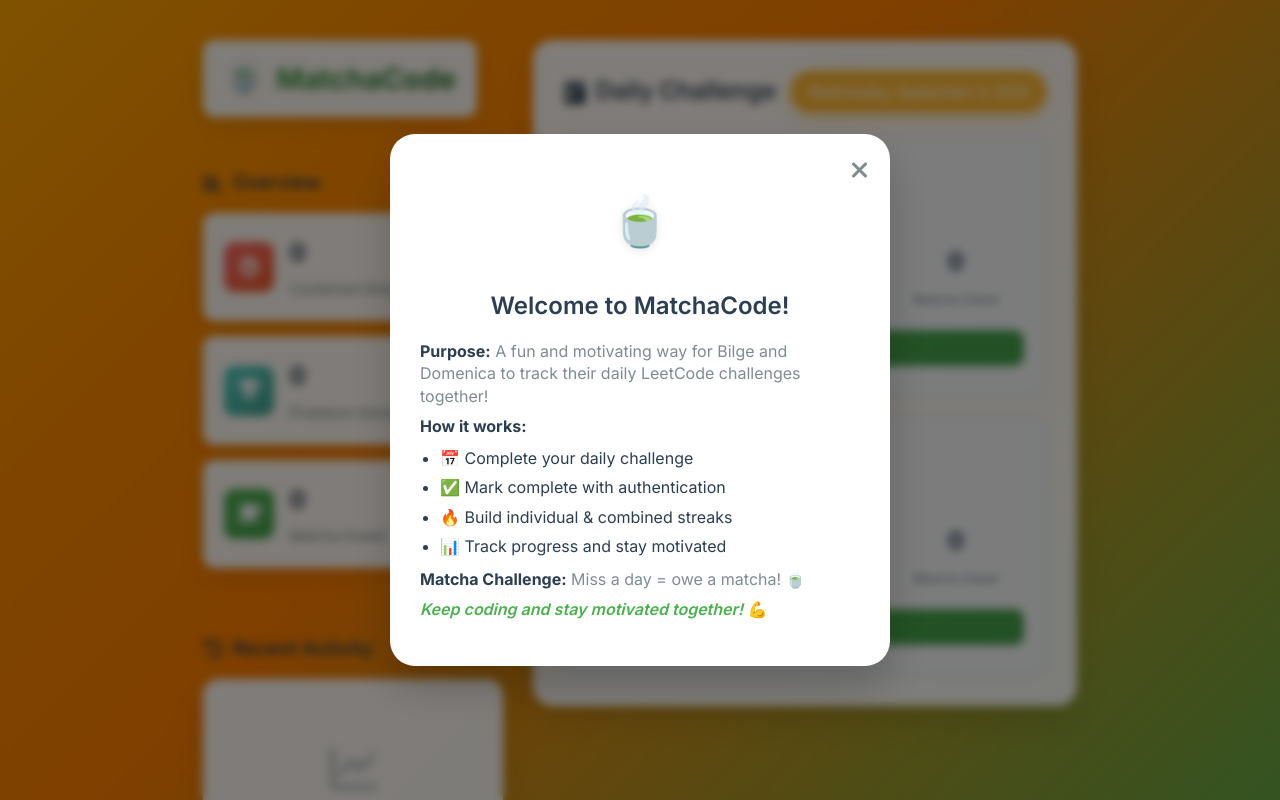
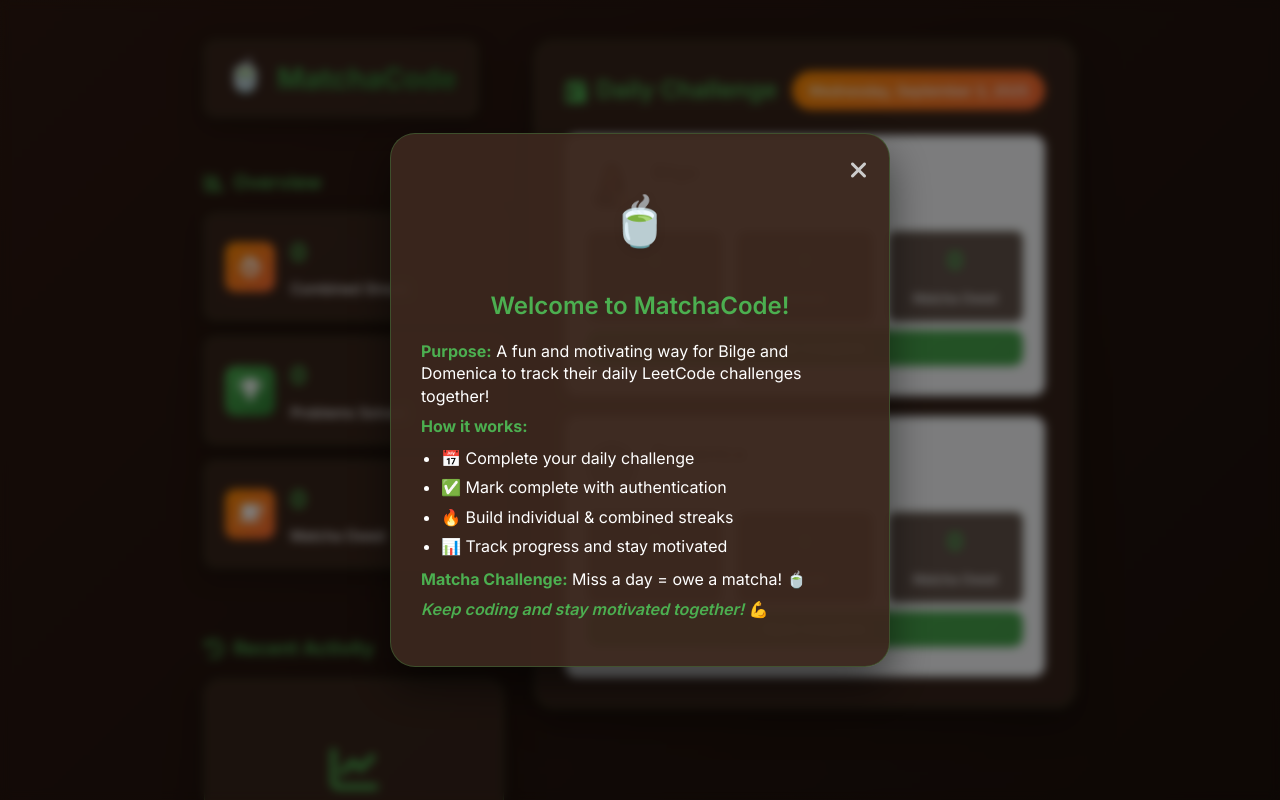
Before and after one commit to BilgeBengisu/MatchaCode, a website: page index.html in a window 1280 px wide. Both pictures are taken after a click on the element "🍵 MatchaCode". Shown: the top 800 px of the page. Drawn offline with Linux system fonts and the light colour scheme; grey boxes are pictures that could not be loaded.

Commit message:
color scheme changed to dark brown, green, white, orange

```diff
--- a/styles.css
+++ b/styles.css
@@ -7,9 +7,9 @@
 
 body {
     font-family: 'Inter', -apple-system, BlinkMacSystemFont, 'Segoe UI', Roboto, sans-serif;
-    background: linear-gradient(135deg, #FFA500 0%, #FF8C00 20%, #FF7F00 40%, #4CAF50 100%) !important;
+    background: linear-gradient(135deg, #2c1810 0%, #1a0f0a 100%) !important;
     min-height: 100vh;
-    color: #333;
+    color: #ffffff;
     line-height: 1.6;
 }
 
@@ -216,12 +216,12 @@
     display: inline-flex;
     align-items: center;
     gap: 12px;
-    background: rgba(255, 255, 255, 0.95);
+    background: rgba(60, 40, 30, 0.8);
     backdrop-filter: blur(10px);
     padding: 12px 20px;
     border-radius: 12px;
-    border: 1px solid rgba(255, 255, 255, 0.2);
-    box-shadow: 0 8px 25px rgba(0, 0, 0, 0.1);
+    border: 1px solid rgba(76, 175, 80, 0.3);
+    box-shadow: 0 8px 25px rgba(0, 0, 0, 0.3);
     max-width: 100%;
     cursor: pointer;
     transition: transform 0.2s ease, box-shadow 0.2s ease;
@@ -285,7 +285,7 @@
 .sidebar-title {
     font-size: 1.2rem;
     font-weight: 600;
-    color: #2c3e50;
+    color: #4CAF50;
     margin-bottom: 15px;
     display: flex;
     align-items: center;
@@ -309,15 +309,15 @@
 }
 
 .stat-card {
-    background: rgba(255, 255, 255, 0.95);
+    background: rgba(60, 40, 30, 0.8);
     backdrop-filter: blur(10px);
     border-radius: 12px;
     padding: 20px;
     display: flex;
     align-items: center;
     gap: 15px;
-    box-shadow: 0 8px 25px rgba(0, 0, 0, 0.1);
-    border: 1px solid rgba(255, 255, 255, 0.2);
+    box-shadow: 0 8px 25px rgba(0, 0, 0, 0.3);
+    border: 1px solid rgba(76, 175, 80, 0.3);
     transition: transform 0.3s ease;
 }
 
@@ -337,26 +337,26 @@
 }
 
 .stat-card:nth-child(1) .stat-icon {
-    background: linear-gradient(135deg, #ff6b6b, #ee5a24);
+    background: linear-gradient(135deg, #FF8C00, #FF6B35);
 }
 
 .stat-card:nth-child(2) .stat-icon {
-    background: linear-gradient(135deg, #4ecdc4, #44a08d);
+    background: linear-gradient(135deg, #4CAF50, #2E7D32);
 }
 
 .stat-card:nth-child(3) .stat-icon {
-    background: linear-gradient(135deg, #4CAF50, #45a049);
+    background: linear-gradient(135deg, #FF8C00, #FF6B35);
 }
 
 .stat-content h3 {
     font-size: 1.5rem;
     font-weight: 700;
-    color: #2c3e50;
+    color: #4CAF50;
     margin-bottom: 5px;
 }
 
 .stat-content p {
-    color: #7f8c8d;
+    color: #ffffff;
     font-weight: 500;
     font-size: 0.9rem;
 }
@@ -451,21 +451,22 @@
 .user-stat {
     text-align: center;
     padding: 10px;
-    background: #f8f9fa;
+    background: rgba(60, 40, 30, 0.8);
     border-radius: 8px;
+    border: 1px solid rgba(76, 175, 80, 0.2);
 }
 
 .stat-number {
     display: block;
     font-size: 1.5rem;
     font-weight: 700;
-    color: #2c3e50;
+    color: #4CAF50;
     margin-bottom: 5px;
 }
 
 .stat-label {
     font-size: 0.8rem;
-    color: #7f8c8d;
+    color: #ffffff;
     font-weight: 500;
 }
 
@@ -475,12 +476,12 @@
 }
 
 .challenge-card {
-    background: rgba(255, 255, 255, 0.95);
+    background: rgba(60, 40, 30, 0.8);
     backdrop-filter: blur(10px);
     border-radius: 20px;
     padding: 30px;
-    box-shadow: 0 15px 35px rgba(0, 0, 0, 0.1);
-    border: 1px solid rgba(255, 255, 255, 0.2);
+    box-shadow: 0 15px 35px rgba(0, 0, 0, 0.3);
+    border: 1px solid rgba(76, 175, 80, 0.3);
 }
 
 .challenge-header {
@@ -495,22 +496,19 @@
 .challenge-header h2 {
     font-size: 1.5rem;
     font-weight: 600;
-    color: #2c3e50;
+    color: #4CAF50;
     display: flex;
     align-items: center;
     gap: 10px;
 }
 
 .date-display {
-    background: rgba(255, 165, 0, 0.8);
-    backdrop-filter: blur(10px);
+    background: linear-gradient(135deg, #FF8C00, #FF6B35);
     color: white;
     padding: 8px 16px;
     border-radius: 20px;
     font-weight: 500;
     font-size: 0.9rem;
-    box-shadow: 0 4px 15px rgba(255, 165, 0, 0.4);
-    border: 1px solid rgba(255, 165, 0, 0.6);
 }
 
 .challenge-content {
@@ -590,10 +588,10 @@
 }
 
 .user-checkin-card {
-    background: #f8f9fa;
+    background: rgba(60, 40, 30, 0.6);
     border-radius: 12px;
     padding: 20px;
-    border: 2px solid #e1e8ed;
+    border: 2px solid rgba(76, 175, 80, 0.3);
     transition: all 0.3s ease;
 }
 
@@ -612,12 +610,12 @@
 .user-checkin-info h4 {
     font-size: 1.2rem;
     font-weight: 600;
-    color: #2c3e50;
+    color: #2c1810;
     margin-bottom: 5px;
 }
 
 .user-checkin-status {
-    color: #7f8c8d;
+    color: #cccccc;
     font-size: 0.9rem;
     font-weight: 500;
 }
@@ -728,19 +726,19 @@
 
 .matcha-card,
 .activity-card {
-    background: rgba(255, 255, 255, 0.95);
+    background: rgba(60, 40, 30, 0.8);
     backdrop-filter: blur(10px);
     border-radius: 16px;
     padding: 25px;
-    box-shadow: 0 10px 30px rgba(0, 0, 0, 0.1);
-    border: 1px solid rgba(255, 255, 255, 0.2);
+    box-shadow: 0 10px 30px rgba(0, 0, 0, 0.3);
+    border: 1px solid rgba(76, 175, 80, 0.3);
 }
 
 .matcha-card h2,
 .activity-card h2 {
     font-size: 1.3rem;
     font-weight: 600;
-    color: #2c3e50;
+    color: #4CAF50;
     margin-bottom: 20px;
     display: flex;
     align-items: center;
@@ -750,18 +748,18 @@
 .empty-state {
     text-align: center;
     padding: 40px 20px;
-    color: #7f8c8d;
+    color: #ffffff;
 }
 
 .empty-state i {
     font-size: 3rem;
     margin-bottom: 15px;
-    color: #bdc3c7;
+    color: #4CAF50;
 }
 
 .matcha-item,
 .activity-item {
-    background: #f8f9fa;
+    background: rgba(76, 175, 80, 0.3);
     border-radius: 10px;
     padding: 15px;
     margin-bottom: 10px;
@@ -772,17 +770,17 @@
 }
 
 .matcha-item.owed {
-    border-left-color: #ff9800;
+    border-left-color: #FF8C00;
 }
 
 .item-date {
-    color: #7f8c8d;
+    color: #ffffff;
     font-size: 0.9rem;
 }
 
 .item-description {
     font-weight: 500;
-    color: #2c3e50;
+    color: #ffffff;
 }
 
 /* Modals */
@@ -801,13 +799,14 @@
 }
 
 .modal-content {
-    background: white;
+    background: rgba(60, 40, 30, 0.95);
     border-radius: 20px;
     padding: 40px;
     text-align: center;
     max-width: 400px;
     width: 90%;
-    box-shadow: 0 20px 40px rgba(0, 0, 0, 0.2);
+    box-shadow: 0 20px 40px rgba(0, 0, 0, 0.5);
+    border: 1px solid rgba(76, 175, 80, 0.3);
 }
 
 /* About modal specific styling */
@@ -847,12 +846,12 @@
 .modal-content h3 {
     font-size: 1.5rem;
     font-weight: 600;
-    color: #2c3e50;
+    color: #4CAF50;
     margin-bottom: 15px;
 }
 
 .modal-content p {
-    color: #7f8c8d;
+    color: #ffffff;
     margin-bottom: 25px;
 }
 
@@ -880,11 +879,11 @@
 
 .about-content li {
     margin-bottom: 4px;
-    color: #2c3e50;
+    color: #ffffff;
 }
 
 .about-content strong {
-    color: #2c3e50;
+    color: #4CAF50;
 }
 
 .about-content em {
@@ -906,7 +905,7 @@
     background: none;
     border: none;
     font-size: 1.5rem;
-    color: #7f8c8d;
+    color: #cccccc;
     cursor: pointer;
     padding: 8px;
     border-radius: 50%;
@@ -915,8 +914,8 @@
 }
 
 .modal-close:hover {
-    background: rgba(0, 0, 0, 0.1);
-    color: #2c3e50;
+    background: rgba(255, 140, 0, 0.2);
+    color: #FF8C00;
     transform: scale(1.1);
 }
 
```
